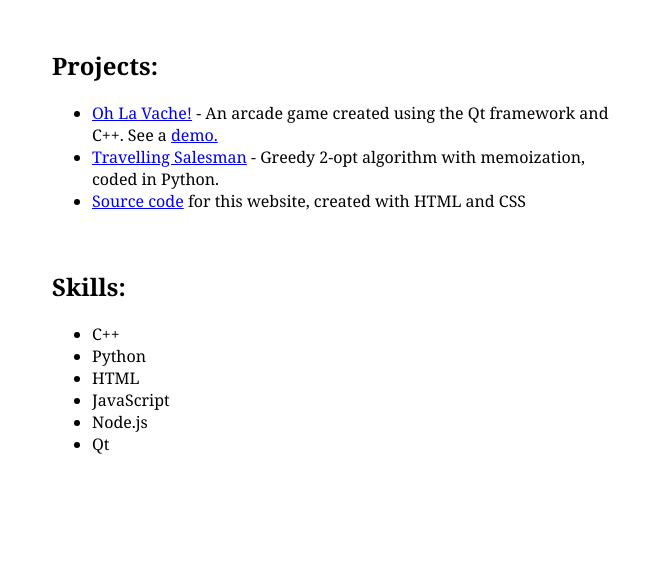
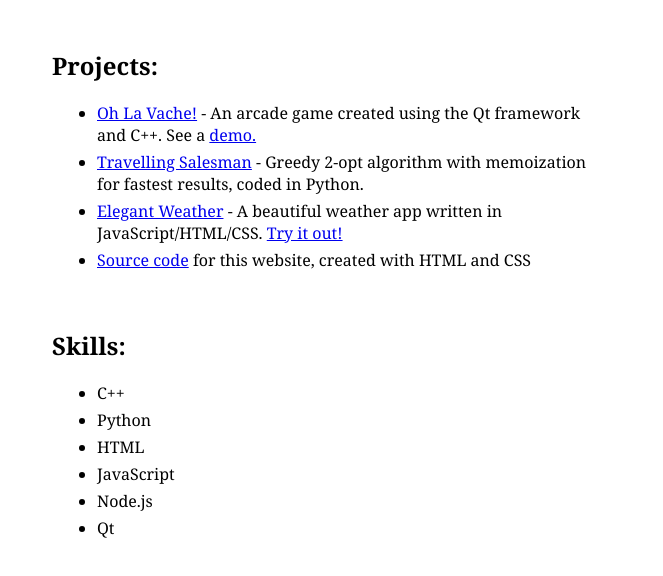
Before and after one commit to Loretac/loretac.github.io, a plain HTML site: page index.html in a window 1280 px wide. Shown: the part 136-712 px from the top of the page, without its empty margins (308-971 px from the left). Drawn offline with Linux system fonts and the light colour scheme.

Commit message:
added weather project; minor visual changes

```diff
--- a/index.html
+++ b/index.html
@@ -22,9 +22,10 @@
 		<br>
 		<h2>Projects:</h2>
 		<ul>
-		<li><a href="https://github.com/Loretac/ohlavache">Oh La Vache!</a>  - An arcade game created using the Qt framework and C++. See a <a href="https://www.youtube.com/watch?v=NpaKdOW1ymc">demo.</a>
-			<li><a href="https://github.com/Loretac/325-TSP-PROJECT">Travelling Salesman</a> - Greedy 2-opt algorithm with memoization, coded in Python.
-			<li><a href="https://github.com/Loretac/loretac.github.io">Source code</a> for this website, created with HTML and CSS
+		<li><a href="https://github.com/Loretac/ohlavache">Oh La Vache!</a> - An arcade game created using the Qt framework and C++. See a <a href="https://www.youtube.com/watch?v=NpaKdOW1ymc">demo.</a>
+		<li><a href="https://github.com/Loretac/325-TSP-PROJECT">Travelling Salesman</a> - Greedy 2-opt algorithm with memoization for fastest results, coded in Python.
+		<li><a href="https://github.com/Loretac/Weather">Elegant Weather</a> - A beautiful weather app written in JavaScript/HTML/CSS. <a href="https://loretac.github.io/Weather">Try it out!</a>
+		<li><a href="https://github.com/Loretac/loretac.github.io">Source code</a> for this website, created with HTML and CSS
 
 		</ul>
 
@@ -38,18 +39,8 @@
 	<li>HTML
 	<li>JavaScript
     <li>Node.js
-    	<li>Qt
+    <li>Qt
 </ul>
-
-
-
-
-
-<!-- <iframe width="560" height="315" src="https://www.youtube.com/embed/NpaKdOW1ymc?rel=0" frameborder="0" allow="autoplay; encrypted-media" allowfullscreen></iframe> -->
-
-
-
-
 
 	</div>
 </body>
--- a/style.css
+++ b/style.css
@@ -85,3 +85,7 @@ img{
 	height:500px;
 	font-size:1.2em;
 }
+
+li{
+	margin:5px;
+}
```
